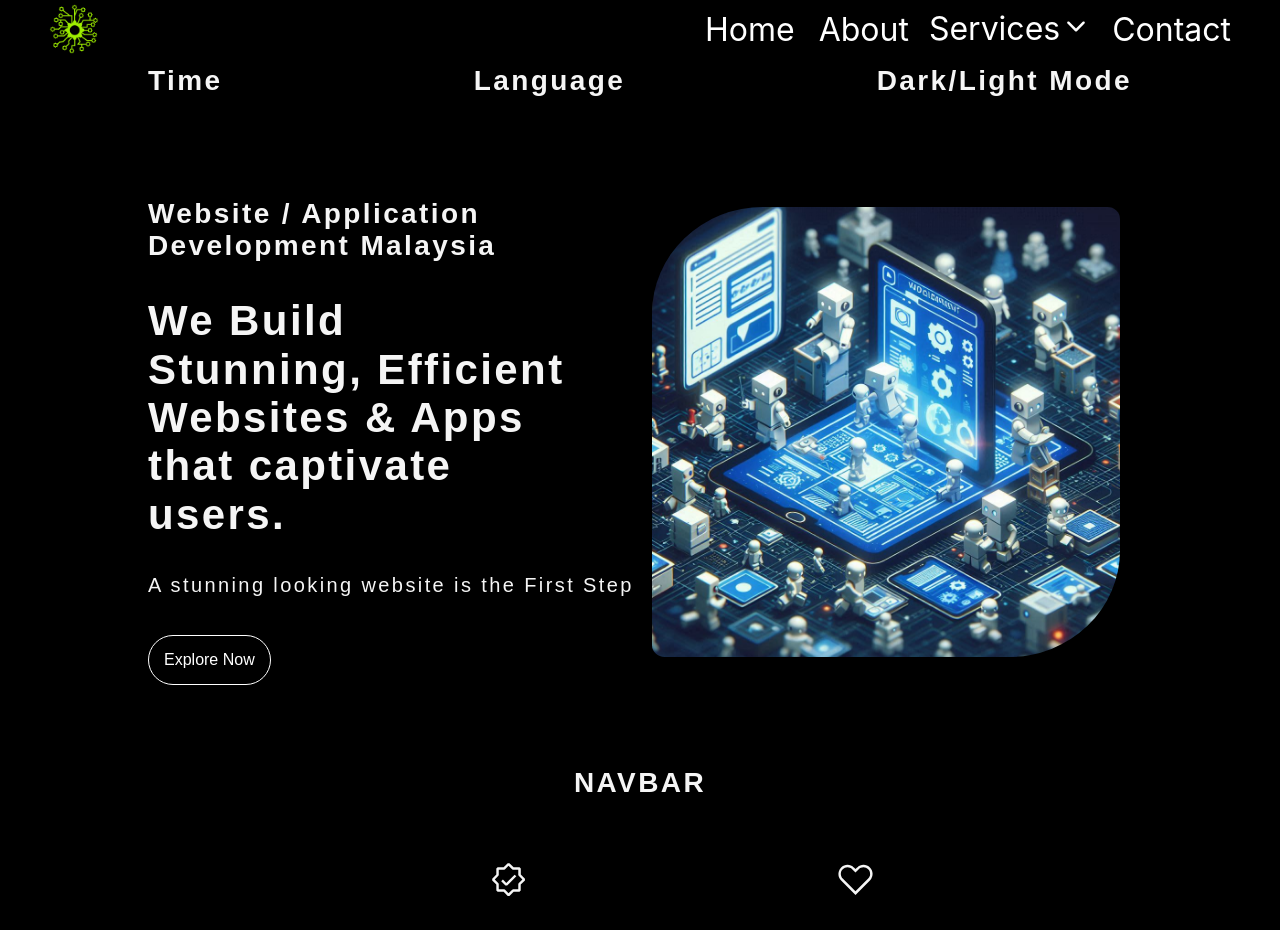
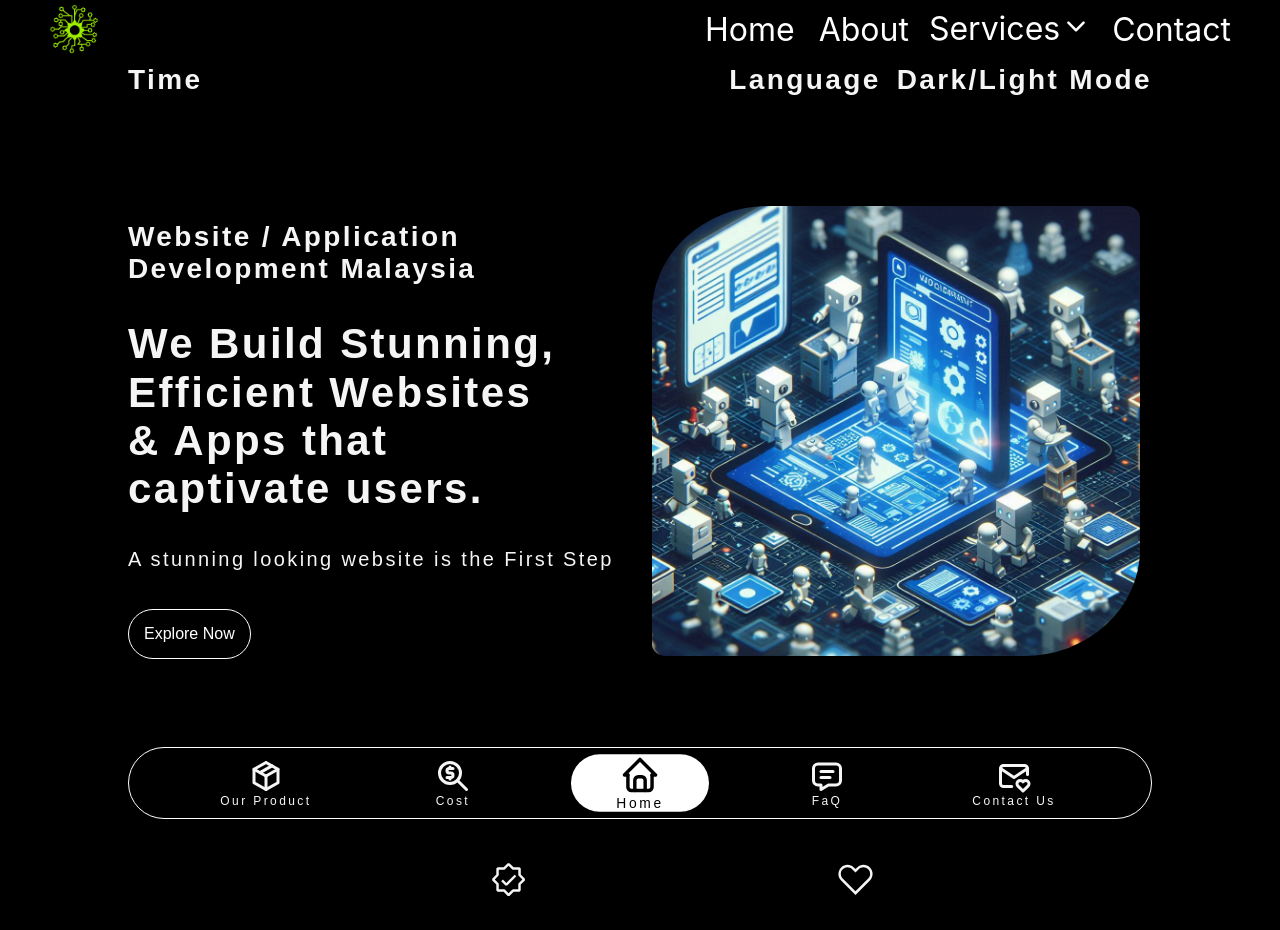
Before and after one commit to BikeTH/services_vite, a React (Vite) app: page /ITconsult in a window 1280 px wide. Shown: the top 930 px of the page. Built offline with nearby package versions, Linux system fonts and the light colour scheme; a web font is replaced by a local one; what @react-pdf/renderer would draw is missing.

Commit message:
nav added

```diff
--- a/src/pages/ITconsult/section/banner/banner.css
+++ b/src/pages/ITconsult/section/banner/banner.css
@@ -7,8 +7,6 @@
     height: 100vh;
     max-width: 100%;
     max-height: 100vh;
-    padding: 20px;
-    box-sizing: border-box;
 }
 
 .ITconsult-banner-header{
@@ -17,6 +15,12 @@
     justify-content: space-between;
     align-items: center;
     width: 100%;
+}
+
+.ITconsult-banner-setting{
+    display: flex;
+    flex-direction: row;
+    gap: 16px;
 }
 
 .ITconsult-banner-content{
@@ -69,3 +73,49 @@
     background-color: #131313;
     color: white;
 }
+
+.ITconsult-nav-bar {
+    position: sticky;
+    top: 0;
+    z-index: 10;
+    border: 1px solid white;
+    border-radius: 48px;
+    width: 100%;
+    background-color: transparent; /* Make sure background is set if needed */
+    margin: 0;
+    padding: 10px; /* Add some padding if needed */
+    box-shadow: 0 4px 8px rgba(0, 0, 0, 0.2); /* Optional: adds shadow for better visibility */
+}
+
+.ITconsult-nav-bar ul {
+    display: flex;
+    flex-direction: row;
+    justify-content: space-evenly;
+    align-items: center;
+    padding: 0;
+    margin: 0;
+    list-style: none; /* Make sure no default list styling */
+}
+
+.ITconsult-nav-bar li {
+    display: flex;
+    flex-direction: column;
+    align-items: center;
+    list-style: none;
+    font-size: 36px;
+    cursor: pointer;
+    transition: transform 0.3s ease-out;
+    width: 12%;
+}
+
+.ITconsult-nav-bar li:hover,
+.ITconsult-nav-bar li.active {
+    border-radius: 48px;
+    background-color: white;
+    color: black;
+    transform: scale(1.15);
+}
+
+.ITconsult-nav-bar li span {
+    font-size: 12px;
+}
--- a/src/pages/ITconsult/section/banner/banner.jsx
+++ b/src/pages/ITconsult/section/banner/banner.jsx
@@ -1,17 +1,37 @@
-import React from "react";
+import React, { useEffect, useState } from 'react';
 import './banner.css';
 import bannerImage from '../../../../assets/image/ITConsult/banner.jpeg';
 import ScrollToSection from "../../function/scrollToSection";
+import { TbPackage, TbZoomMoney, TbHome, TbMessage, TbMailHeart } from "react-icons/tb";
 
-export default function Banner(){
+export default function Banner() {
+    const [activeSection, setActiveSection] = useState('home');
 
-    return(
-    <>
+    useEffect(() => {
+        const sections = document.querySelectorAll('section');
+        const observer = new IntersectionObserver(entries => {
+            entries.forEach(entry => {
+                if (entry.isIntersecting) {
+                    setActiveSection(entry.target.id);
+                }
+            });
+        }, { threshold: 0.5 });
+
+        sections.forEach(section => observer.observe(section));
+
+        return () => {
+            sections.forEach(section => observer.unobserve(section));
+        };
+    }, []);
+
+    return (
         <div className="ITconsult-banner" id="home">
             <div className="ITconsult-banner-header">
                 <h1>Time</h1>
-                <h1>Language</h1>
-                <h1>Dark/Light Mode</h1>
+                <div className="ITconsult-banner-setting">
+                    <h1>Language</h1>
+                    <h1>Dark/Light Mode</h1>
+                </div>
             </div>
             <div className="ITconsult-banner-content">
                 <div className="ITconsult-intro-content">
@@ -20,12 +40,42 @@ export default function Banner(){
                     <p>A stunning looking website is the First Step</p>
                     <button className="buttonIT" onClick={() => ScrollToSection('ITConsult')}>Explore Now</button>
                 </div>
-                <img src={bannerImage} />
+                <img src={bannerImage} alt="Banner" />
             </div>
-            <div className="navigation">
-                <h1>NAVBAR</h1>
+            <div className="ITconsult-nav-bar">
+                <ul>
+                    <li
+                        className={activeSection === 'offer' ? 'active' : ''}
+                        onClick={() => ScrollToSection('offer')}
+                    >
+                        <TbPackage /><span>Our Product</span>
+                    </li>
+                    <li
+                        className={activeSection === 'quotation' ? 'active' : ''}
+                        onClick={() => ScrollToSection('quotation')}
+                    >
+                        <TbZoomMoney /><span>Cost</span>
+                    </li>
+                    <li
+                        className={activeSection === 'home' ? 'active' : ''}
+                        onClick={() => ScrollToSection('home')}
+                    >
+                        <TbHome /><span>Home</span>
+                    </li>
+                    <li
+                        className={activeSection === 'faq' ? 'active' : ''}
+                        onClick={() => ScrollToSection('faq')}
+                    >
+                        <TbMessage /><span>FaQ</span>
+                    </li>
+                    <li
+                        className={activeSection === 'contact' ? 'active' : ''}
+                        onClick={() => ScrollToSection('contact')}
+                    >
+                        <TbMailHeart /><span>Contact Us</span>
+                    </li>
+                </ul>
             </div>
         </div>
-    </>
     );
 }
```
